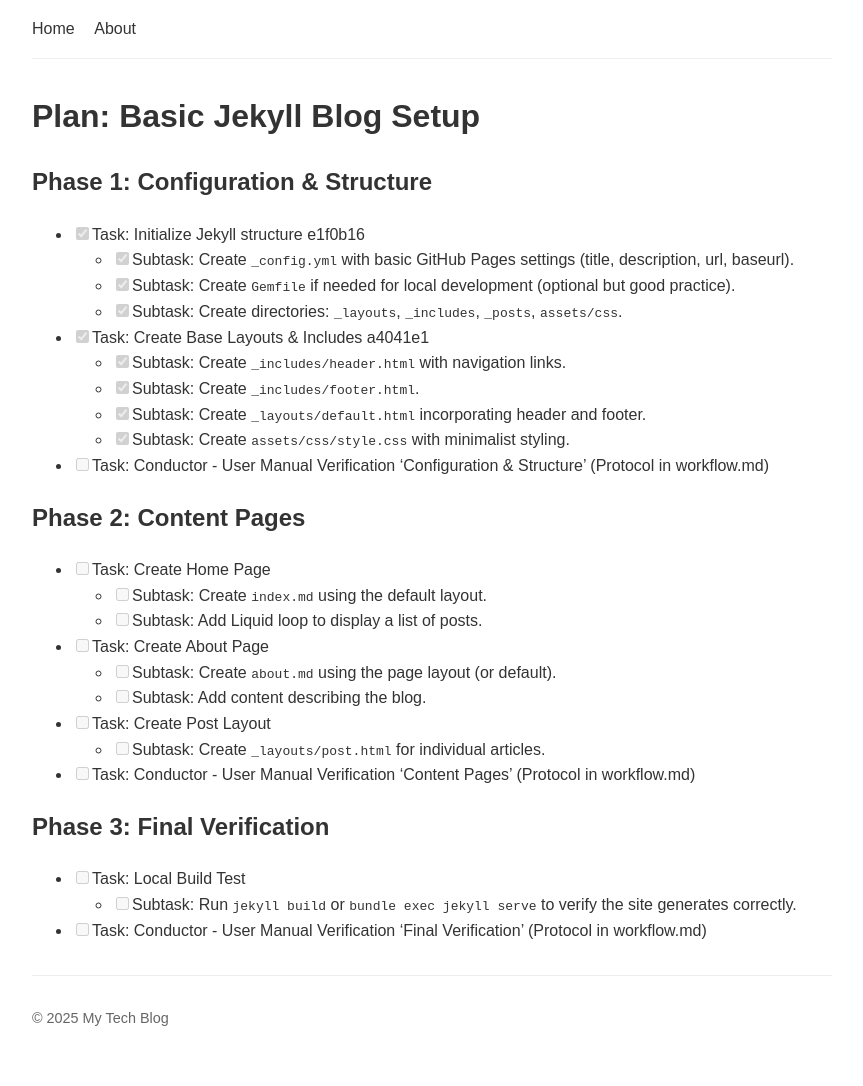
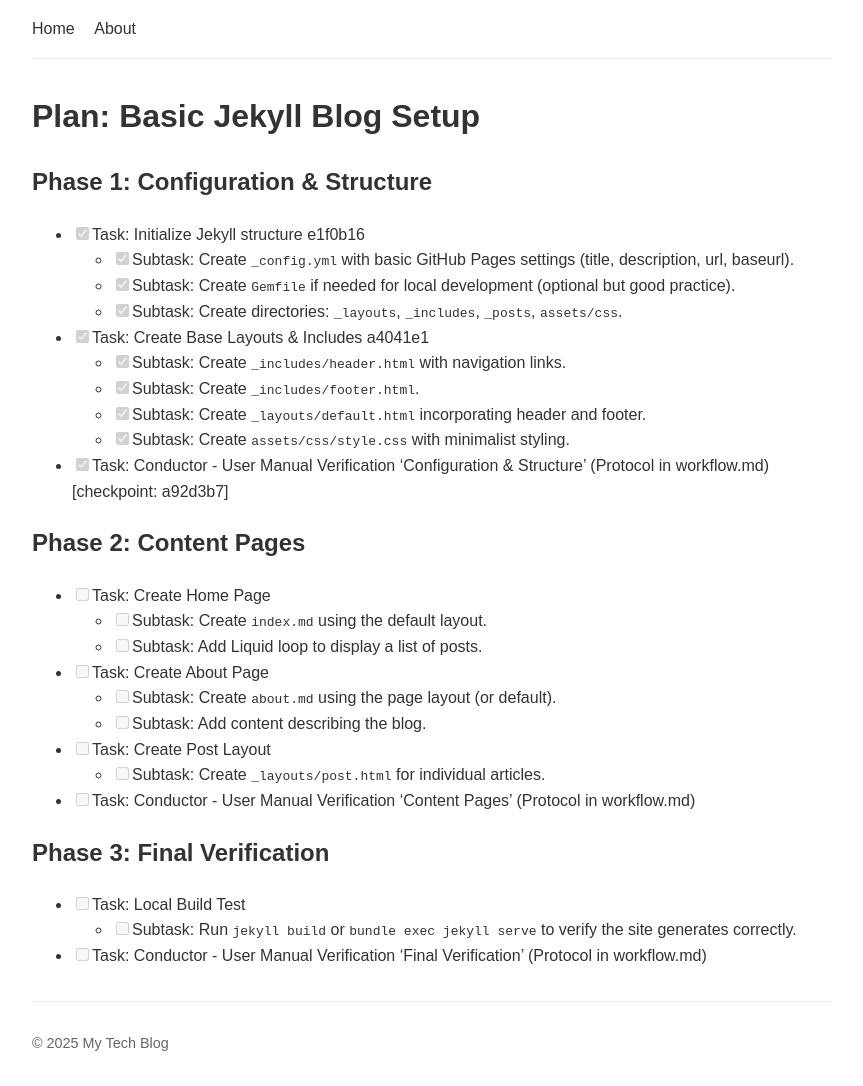
Before and after one commit to geraldagapov/blog, a Jekyll site: the page built from conductor/tracks/jekyll_blog_setup_20251225/plan.md, in a window 1280 px wide. Shown: the whole page, without its empty margins (208-1071 px from the left). Built offline with Jekyll 4.4.1, drawn with Linux system fonts in a browser that asks for light colours; our own code applies the rules of GitHub Pages for plain Markdown files; a file with an impossible date is left out; before the commit the page ends 1060 px from its top, so only the background shows below that.

Commit message:
conductor(plan): Mark phase 'Configuration & Structure' as complete

```diff
--- a/conductor/tracks/jekyll_blog_setup_20251225/plan.md
+++ b/conductor/tracks/jekyll_blog_setup_20251225/plan.md
@@ -10,7 +10,7 @@
     - [x] Subtask: Create `_includes/footer.html`.
     - [x] Subtask: Create `_layouts/default.html` incorporating header and footer.
     - [x] Subtask: Create `assets/css/style.css` with minimalist styling.
-- [ ] Task: Conductor - User Manual Verification 'Configuration & Structure' (Protocol in workflow.md)
+- [x] Task: Conductor - User Manual Verification 'Configuration & Structure' (Protocol in workflow.md) [checkpoint: a92d3b7]
 
 ## Phase 2: Content Pages
 - [ ] Task: Create Home Page
```
